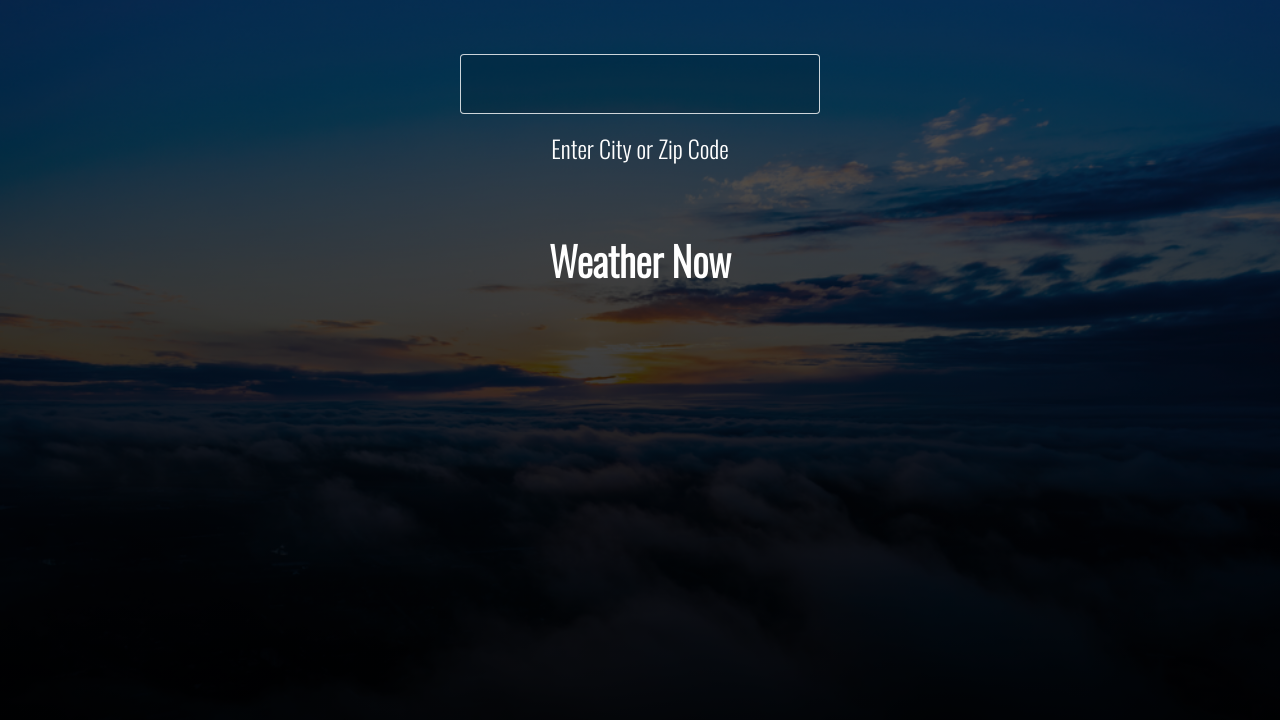
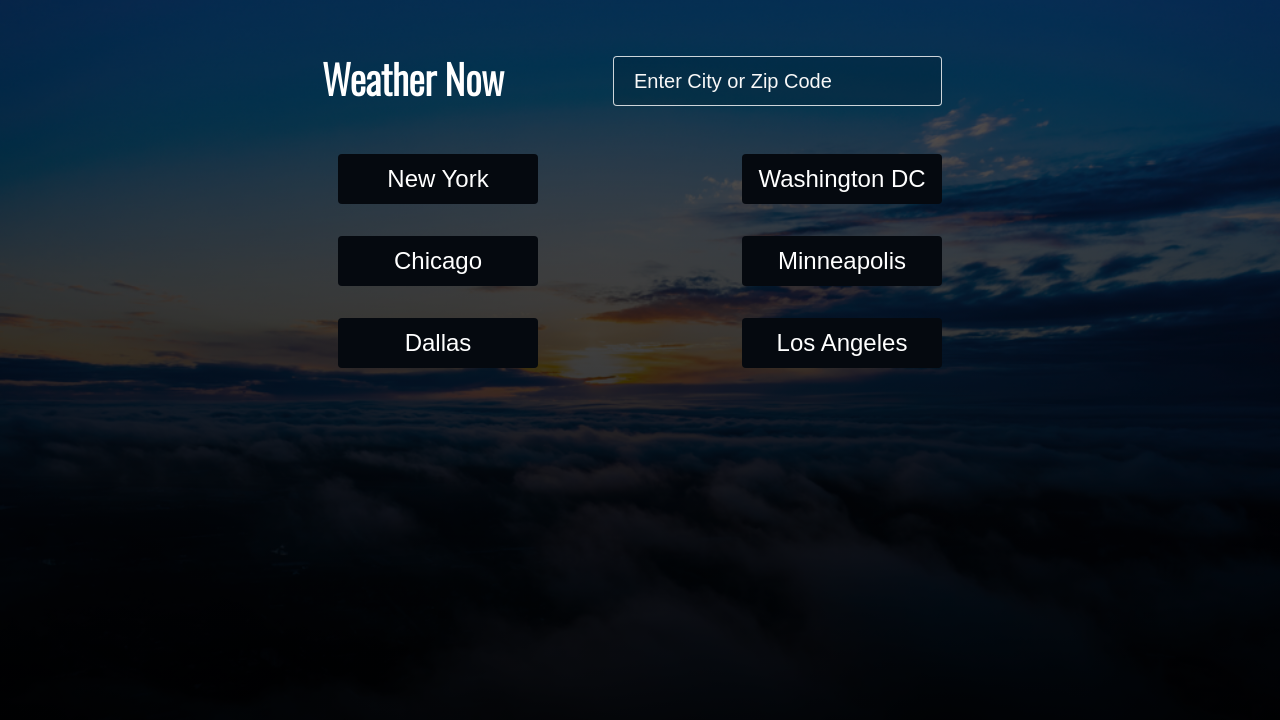
Before and after one commit to jenhamborg/react-weather-app, a React app: page / in a window 1280 px wide. Shown: the top 720 px of the page. Built offline with nearby package versions, Linux system fonts and the light colour scheme; no server answers.

Commit message:
updated layout and added city buttons

```diff
--- /dev/null
+++ b/src/components/reusable/Button.js
@@ -0,0 +1,24 @@
+import React from "react";
+import PropTypes from "prop-types";
+import styled from "styled-components";
+
+export const Button = styled.button`
+  background-color: #05090f;
+  border-radius: 4px;
+  border: none;
+  color: #ffffff;
+  cursor: pointer;
+  height: 50px;
+  margin: 1rem;
+  font-size: 1.5rem;
+  width: 200px;
+`;
+
+export default function ButtonMedium({ handleClick, text }) {
+  return <Button onClick={handleClick}>{text}</Button>;
+}
+
+ButtonMedium.propTypes = {
+  text: PropTypes.string,
+  handleClick: PropTypes.func,
+};
--- a/src/components/reusable/Card.js
+++ b/src/components/reusable/Card.js
@@ -3,10 +3,7 @@ import PropTypes from "prop-types";
 import styled from "styled-components";
 
 const CardContainer = styled.div`
-  display: flex;
   align-content: center;
-  justify-content: space-evenly;
-  flex-direction: column;
   background-color: rgba(255, 255, 255, 0.95);
   border-radius: 4px;
   color: #242526;
@@ -50,5 +47,6 @@ export default function Card({ centerData, icon, iconDescription, title }) {
 Card.propTypes = {
   centerData: PropTypes.oneOfType([PropTypes.string, PropTypes.number]),
   icon: PropTypes.string,
+  iconDescription: PropTypes.string,
   title: PropTypes.string,
 };
--- a/src/components/reusable/InputSearch.js
+++ b/src/components/reusable/InputSearch.js
@@ -4,31 +4,31 @@ import styled from "styled-components";
 
 const Input = styled.div`
   align-items: center;
-  display: flex;
-  flex-direction: column;
+  margin-top: 0.5rem;
   position: relative;
   padding: 1rem;
-  width: 100%;
   .input-container {
     position: relative;
   }
+  .input-error-message {
+    font-size: 1.25rem;
+  }
   input {
     color: #f8f8f8;
-    padding: 0.7rem 1.5rem;
-    font-size: 1.5rem;
+    padding: 0.7rem 1.25rem;
+    font-size: 1.35rem;
     border-radius: 4px;
     border: 1px solid rgba(255, 255, 255, 0.8);
     background: rgba(0, 0, 0, 0.1);
-    height: 60px;
-  }
-  label {
-    font-size: 1.5rem;
-    padding-top: 1rem;
+    height: 50px;
+    ::placeholder {
+      color: #f8f8f8;
+      font-size: 1.25rem;
+    }
   }
 `;
 
 function InputSearch({
-  id,
   errorMessage,
   keyFunction,
   label,
@@ -41,16 +41,17 @@ function InputSearch({
     <Input>
       <div className="input-container">
         <input
-          id={id + "-1"}
+          aria-label={label}
           type={type}
           label={label}
           maxLength={maxCharacter}
           onKeyPress={keyFunction}
           onChange={(e) => userValueSetter(e.target.value)}
           value={userValue}
+          placeholder="Enter City or Zip Code"
         />
       </div>
-      <label htmlFor={id + "-1"}>{!errorMessage ? label : errorMessage}</label>
+      <div className="input-error-message">{errorMessage && errorMessage}</div>
     </Input>
   );
 }
@@ -58,7 +59,6 @@ function InputSearch({
 export default InputSearch;
 
 InputSearch.propTypes = {
-  id: PropTypes.string,
   errorMessage: PropTypes.string,
   label: PropTypes.string,
   keyFunction: PropTypes.func,
--- a/src/components/reusable/SmallCard.js
+++ b/src/components/reusable/SmallCard.js
@@ -9,7 +9,6 @@ const CardContainer = styled.div`
   background-color: rgba(255, 255, 255, 0.95);
   border-radius: 4px;
   color: #242526;
-  margin-bottom: 1rem;
   text-align: center;
   height: 125px;
   width: 300px;
--- a/src/components/views/mainWeather/index.js
+++ b/src/components/views/mainWeather/index.js
@@ -2,19 +2,17 @@ import React, { useState } from "react";
 import axios from "axios";
 import { API_KEY } from "../../../constants/environment";
 import InputSearch from "../../reusable/InputSearch";
-import { MainContainer, MainTop, MainBottom, MainBadge } from "./styles";
+import { MainContainer, MainHeader, MainContent } from "./styles";
+
+import Button from "../../reusable/Button";
 import Card from "../../reusable/Card";
 import SmallCard from "../../reusable/SmallCard";
-import { FontAwesomeIcon } from "@fortawesome/react-fontawesome";
-import { faSun, faMoon } from "@fortawesome/free-solid-svg-icons";
-import moment from "moment";
+import ButtonMedium from "../../reusable/Button";
 
 export default function MainWeather() {
   const [weatherData, setWeatherData] = useState(null);
   const [location, setLocation] = useState("");
   const [locationError, setLocationError] = useState("");
-
-  console.log(weatherData);
 
   const searchByKey = (e) => {
     setLocationError("");
@@ -23,84 +21,61 @@ export default function MainWeather() {
       let isZipCode = /^\d+$/.test(location);
       let cityUrl = `https://api.openweathermap.org/data/2.5/weather?q=${location}&units=imperial&appid=${API_KEY}`;
       let zipUrl = `https://api.openweathermap.org/data/2.5/weather?zip=${location}&units=imperial&appid=${API_KEY}`;
+      let url = isZipCode ? zipUrl : cityUrl;
 
-      let url = isZipCode ? zipUrl : cityUrl;
-      console.log(url);
       axios
         .get(url)
         .then((res) => {
           setWeatherData(res.data);
-          console.log(res.data);
         })
         .catch((error) => {
           if (error.response.status === 404) {
             setLocationError("We don't currently have data for that location.");
           }
-          setLocationError(
-            "Oh no there was an error retrieving that information!"
-          );
+          setLocationError("Oh no we didn't recognize your request!");
         });
       setLocation("");
     }
   };
 
-  const getTimeZone = (timeToConvert) => {
-    const timeStampSunset = moment.unix(timeToConvert);
-    const formattedTime = moment(timeStampSunset).format("hh:mm a");
-    return formattedTime;
+  const handleClick = (e, city) => {
+    let url = `https://api.openweathermap.org/data/2.5/weather?q=${city}&units=imperial&appid=${API_KEY}`;
+    axios
+      .get(url)
+      .then((res) => {
+        setWeatherData(res.data);
+      })
+      .catch((error) => {
+        console.log(error);
+      });
+    setLocation("");
   };
 
   return (
     <MainContainer>
-      <MainTop>
-        <div className="main-search-banner">
-          <div className="main-input-banner">
+      <MainHeader>
+        <h1>Weather Now</h1>
         <InputSearch
-              id={"main-search-input"}
           errorMessage={locationError}
           keyFunction={searchByKey}
-              label={"Enter City or Zip Code"}
+          label={"enter city or zip code and hit enter"}
           maxCharacter={"50"}
           setErrorMessage={setLocationError}
           type={"search"}
           userValue={location}
           userValueSetter={setLocation}
         />
-          </div>
-          {weatherData ? (
-            <MainBadge>
+      </MainHeader>
+
+      <MainContent>
+        {weatherData && (
+          <>
             <h1>
               Feels Like {weatherData.main.feels_like.toFixed()}°F in{" "}
               {weatherData.name}
             </h1>
-            </MainBadge>
-          ) : (
-            <MainBadge>
-              <h1>Weather Now</h1>
-            </MainBadge>
-          )}
-        </div>
-      </MainTop>
-      {weatherData && (
-        <MainBottom>
-          <Card
-            centerData={weatherData.main.temp.toFixed() + "°F"}
-            icon={weatherData.weather[0].icon}
-            iconDescription={weatherData.weather[0].description}
-            title={"Current"}
-          />
-          <div className="main-sunrise">
-            <div className="main-sunrise-text">
-              <FontAwesomeIcon icon={faSun} />
-              <div>Sunrise: {getTimeZone(weatherData.sys.sunrise)}</div>
-            </div>
-            <div className="main-sunrise-line"></div>
-            <div className="main-sunset-text">
-              <FontAwesomeIcon icon={faMoon} />
-              <div>Sunset: {getTimeZone(weatherData.sys.sunset)}</div>
-            </div>
-          </div>
-          <div>
+            <div className="main-cards">
+              <div className="main-small-cards">
                 <SmallCard
                   columnOneRowOne={weatherData.main.temp_max.toFixed() + " °F"}
                   columnOneRowTwo={"High"}
@@ -114,8 +89,49 @@ export default function MainWeather() {
                   columnTwoRowTwo={"Humidity"}
                 />
               </div>
-        </MainBottom>
+              <div>
+                <Card
+                  centerData={weatherData.main.temp.toFixed() + "°F"}
+                  icon={weatherData.weather[0].icon}
+                  iconDescription={weatherData.weather[0].description}
+                  title={"Current"}
+                />
+              </div>
+            </div>
+          </>
         )}
+        <>
+          <div className="main-button-group">
+            <ButtonMedium
+              handleClick={(e) => handleClick(e, "New York")}
+              text={"New York"}
+            />
+            <ButtonMedium
+              handleClick={(e) => handleClick(e, "Washington DC")}
+              text={"Washington DC"}
+            />
+
+            <ButtonMedium
+              handleClick={(e) => handleClick(e, "Chicago")}
+              text={"Chicago"}
+            />
+
+            <ButtonMedium
+              handleClick={(e) => handleClick(e, "Minneapolis")}
+              text={"Minneapolis"}
+            />
+
+            <ButtonMedium
+              handleClick={(e) => handleClick(e, "Dallas")}
+              text={"Dallas"}
+            />
+            <ButtonMedium
+              handleClick={(e) => handleClick(e, "Los Angeles")}
+              text={"Los Angeles"}
+            />
+          </div>
+        </>
+      </MainContent>
     </MainContainer>
   );
 }
--- a/src/components/views/mainWeather/styles.js
+++ b/src/components/views/mainWeather/styles.js
@@ -3,7 +3,8 @@ import styled from "styled-components";
 export const MainContainer = styled.div`
   font-family: "Oswald", sans-serif;
   margin: auto;
-  padding: 0 1rem;
+  max-width: 700px;
+  padding: 2rem;
   position: relative;
   top: 5%;
   display: flex;
@@ -11,60 +12,39 @@ export const MainContainer = styled.div`
   justify-content: space-between;
 `;
 
-export const MainTop = styled.header`
-  .main-search-banner {
-    font-size: 4rem;
-    text-align: center;
+export const MainHeader = styled.header`
+  display: flex;
+  justify-content: space-between;
+  flex-wrap: "wrap";
+  text-align: center;
+  h1 {
+    font-size: 2.5rem;
+    margin-top: 1rem;
   }
 `;
 
-export const MainBottom = styled.main`
-  display: flex;
-  flex-wrap: wrap;
-  flex-direction: row;
-  justify-content: space-evenly;
-  margin-top: 3rem;
-  .main-sunrise-line {
-    margin-bottom: auto;
-    margin-top: auto;
-    border-left: 4px solid #ffb81c;
-    height: 130px;
-    @media (max-width: 631px) {
-      border-left: none;
-      border-bottom: 4px solid #ffb81c;
-      height: 50px;
+export const MainContent = styled.div`
+  .main-cards {
+    display: flex;
+    justify-content: space-between;
+    padding: 1rem 0;
+    width: 100%;
+  }
+  .main-small-cards {
+    > * {
+      &:first-child {
+        margin-bottom: 20px;
+      }
     }
   }
-  .main-sunrise {
+  .main-button-group {
     display: flex;
-    justify-content: center;
-    align-items: center;
-    flex-direction: column;
-    color: #ffb81c;
-    font-size: 1.25rem;
-    text-align: center;
-    width: 300px;
-    @media (max-width: 631px) {
-      margin-top: 1rem;
-    }
+    flex-wrap: wrap;
+    margin-top: 1rem;
+    justify-content: space-between;
   }
-  .main-sunrise-text {
-    justify-self: flex-start;
-  }
-  .main-sunset-text {
-    justify-self: flex-end;
-  }
-`;
-
-export const MainBadge = styled.div`
-  display: flex;
-  align-items: center;
-  padding-top: 3rem;
-  justify-content: center;
-  flex: row;
-  width: 100%;
   h1 {
-    font-size: 2.5rem;
+    font-size: 1.5rem;
   }
   h2 {
     font-size: 1.5rem;
```
Lines whose indentation alone changed are shown as unchanged.
